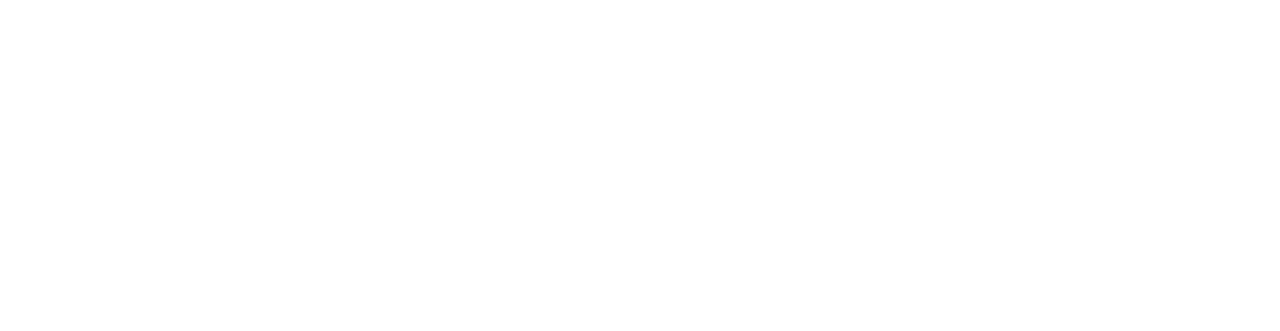
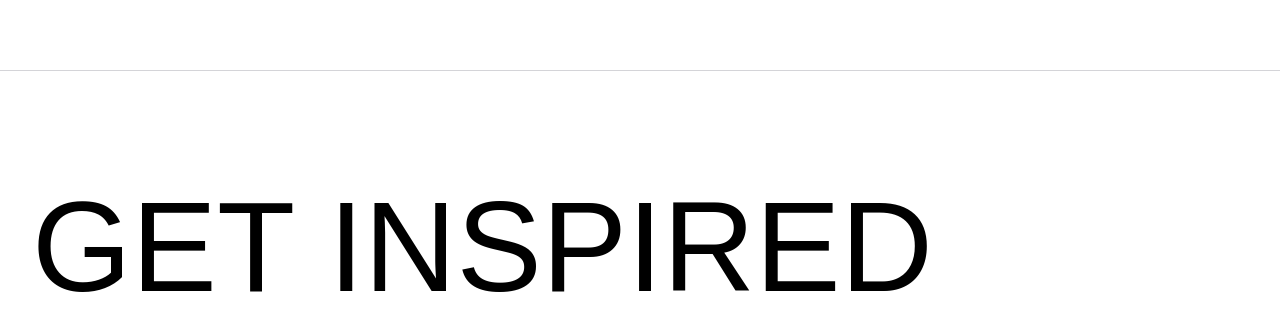
Before and after one commit to NikolaSirakov2/furnilab, a React (Vite) app: page / in a window 1280 px wide. Shown: the part 4210-4541 px from the top of the page. Before the commit the page ends 4280 px from the top, so only its background shows below. Built offline with nearby package versions, Linux system fonts and the light colour scheme.

Commit message:
Add GetInspired section to App; create InspiredCard component for displaying inspiration products

```diff
--- a/src/App.tsx
+++ b/src/App.tsx
@@ -3,6 +3,7 @@
 import Trending from "./components/Trending";
 import NewArrivals from "./components/NewArrivals";
 import ShopByRoom from "./components/ShopByRoom";
+import { GetInspired } from "./components/GetInspired";
 
 const App = () => {
   return (
@@ -19,6 +20,8 @@
         <NewArrivals />
         <hr className="text-zinc-300" />
         <ShopByRoom />
+        <hr className="text-zinc-300" />
+        <GetInspired />
       </main>
 
       {/* Footer */}
--- /dev/null
+++ b/src/components/GetInspired.tsx
@@ -0,0 +1,11 @@
+import type { ReactElement } from "react";
+import { inspirationProducts } from "../assets/data";
+
+export function GetInspired(): ReactElement {
+  return (
+    <section className="relative max-w-[1600px] mx-auto p-4 sm:p-8 mt-20 mb-20">
+      <h2 className="heading-2 impact">GET INSPIRED</h2>
+      <div className="grid grid-cols-1 md:grid-cols-2 gap-8 lg:gap-12" />
+    </section>
+  );
+}
--- /dev/null
+++ b/src/components/InspiredCard.tsx
@@ -0,0 +1,30 @@
+import type { ReactElement } from "react";
+
+interface InspiredCardProps {
+  name: string;
+  src?: string;
+}
+
+function getImageWrapperClassName(src?: string): string {
+  const baseClassName =
+    "w-full h-[450px] saturate-130 lg:h-[600px] flex items-center justify-center text-zinc-600 hover:scale-105 transition-all duration-600 ease-in-out cursor-pointer";
+
+  if (src) {
+    return baseClassName;
+  }
+
+  return `${baseClassName} bg-zinc-300`;
+}
+
+export function InspiredCard({ name, src }: InspiredCardProps): ReactElement {
+  return (
+    <div className="">
+      <div className={getImageWrapperClassName(src)}>
+        {!src && "Image Placeholder"}
+      </div>
+      <p className="text-xl lg:text-2xl text-center font-semibold mt-2 mb-2 p-2">
+        {name}
+      </p>
+    </div>
+  );
+}
```
